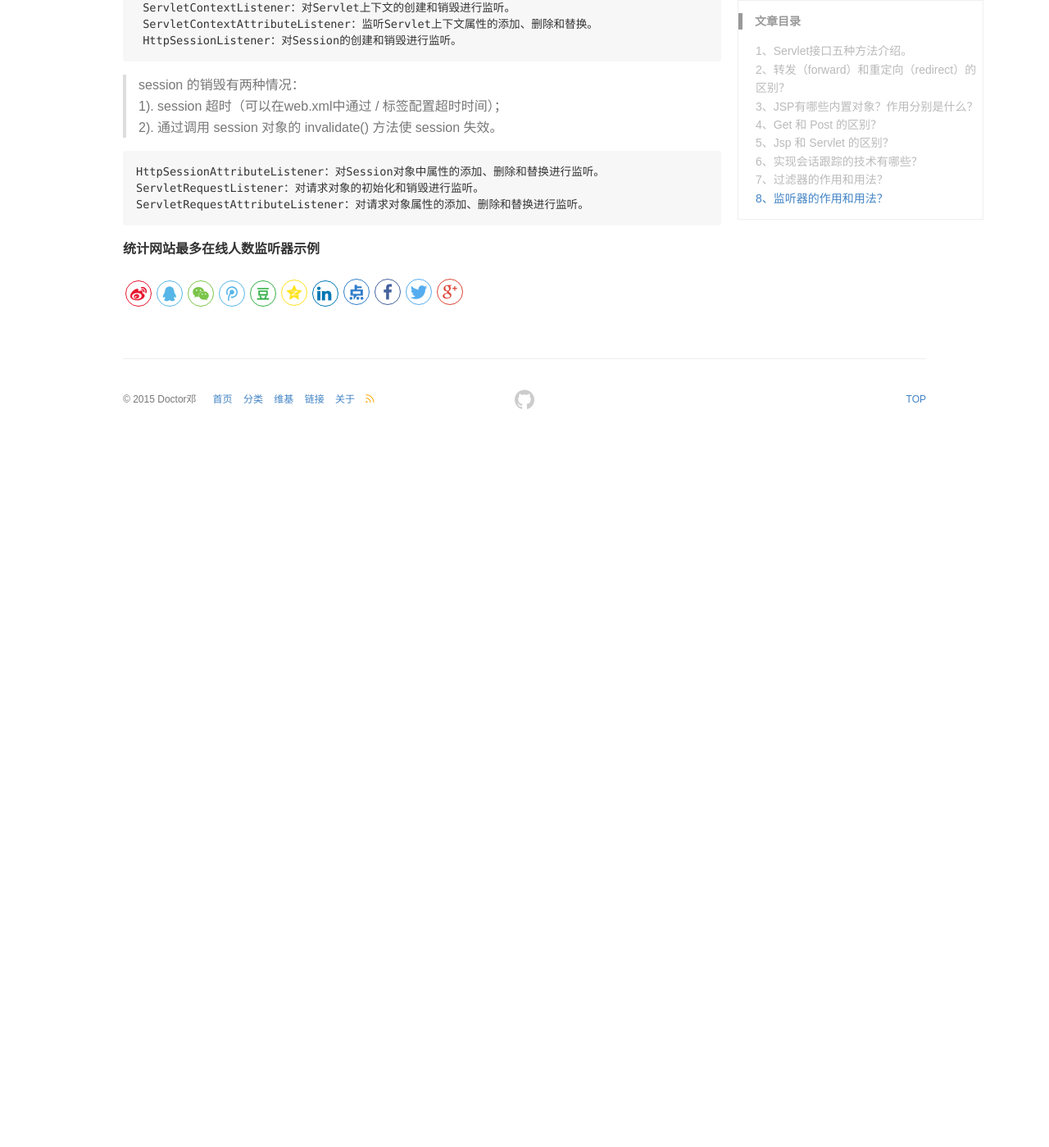
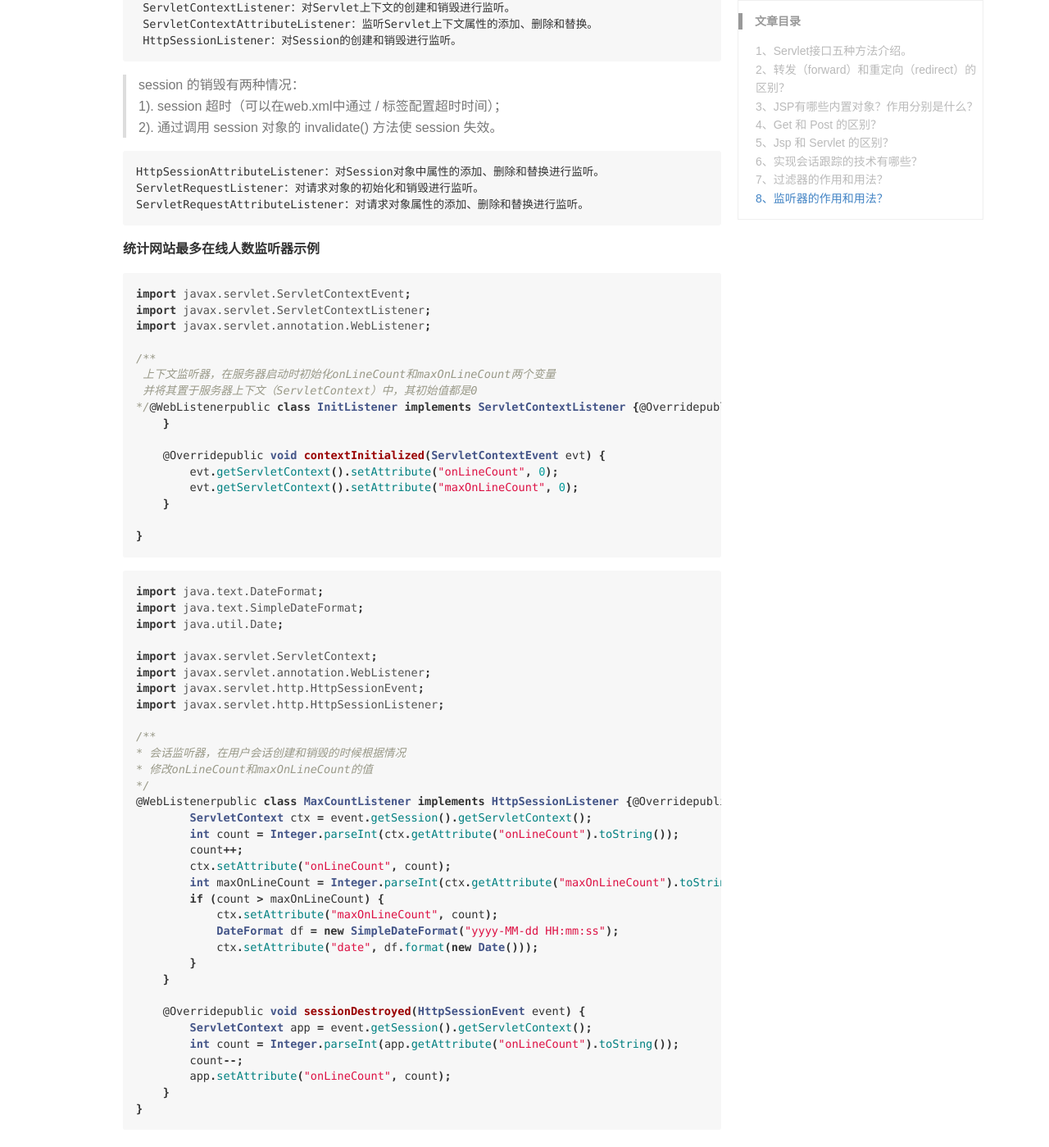
Before and after one commit to DoctorDeng/DoctorDeng.github.io, a Jekyll site: the page built from _posts/2016-09-12-java-面试.md, in a window 1280 px wide and 1400 px high, scrolled down 6429 px. Shown: the whole window at 82% size. Built offline with Jekyll 4.4.1, drawn with Linux system fonts in a browser that asks for light colours; before the commit the page ends 6965 px from its top, so only the background shows below that.

Commit message:
modify file

````diff
--- a/_posts/2016-09-12-java-面试.md
+++ b/_posts/2016-09-12-java-面试.md
@@ -235,3 +235,58 @@ Java Web开发中的监听器（listener）就是 application、session、reques
     ServletRequestAttributeListener：对请求对象属性的添加、删除和替换进行监听。
 
 **统计网站最多在线人数监听器示例**
+
+```java?linenums
+import javax.servlet.ServletContextEvent;
+import javax.servlet.ServletContextListener;
+import javax.servlet.annotation.WebListener;
+
+/**
+ 上下文监听器，在服务器启动时初始化onLineCount和maxOnLineCount两个变量
+ 并将其置于服务器上下文（ServletContext）中，其初始值都是0
+*/@WebListenerpublic class InitListener implements ServletContextListener {@Overridepublic void contextDestroyed(ServletContextEvent evt) {
+    }
+
+    @Overridepublic void contextInitialized(ServletContextEvent evt) {
+        evt.getServletContext().setAttribute("onLineCount", 0);
+        evt.getServletContext().setAttribute("maxOnLineCount", 0);
+    }
+
+}
+```
+
+```java?linenums
+import java.text.DateFormat;
+import java.text.SimpleDateFormat;
+import java.util.Date;
+
+import javax.servlet.ServletContext;
+import javax.servlet.annotation.WebListener;
+import javax.servlet.http.HttpSessionEvent;
+import javax.servlet.http.HttpSessionListener;
+
+/**
+* 会话监听器，在用户会话创建和销毁的时候根据情况
+* 修改onLineCount和maxOnLineCount的值
+*/
+@WebListenerpublic class MaxCountListener implements HttpSessionListener {@Overridepublic void sessionCreated(HttpSessionEvent event) {
+        ServletContext ctx = event.getSession().getServletContext();
+        int count = Integer.parseInt(ctx.getAttribute("onLineCount").toString());
+        count++;
+        ctx.setAttribute("onLineCount", count);
+        int maxOnLineCount = Integer.parseInt(ctx.getAttribute("maxOnLineCount").toString());
+        if (count > maxOnLineCount) {
+            ctx.setAttribute("maxOnLineCount", count);
+            DateFormat df = new SimpleDateFormat("yyyy-MM-dd HH:mm:ss");
+            ctx.setAttribute("date", df.format(new Date()));
+        }
+    }
+
+    @Overridepublic void sessionDestroyed(HttpSessionEvent event) {
+        ServletContext app = event.getSession().getServletContext();
+        int count = Integer.parseInt(app.getAttribute("onLineCount").toString());
+        count--;
+        app.setAttribute("onLineCount", count);
+    }
+}
+```
````
